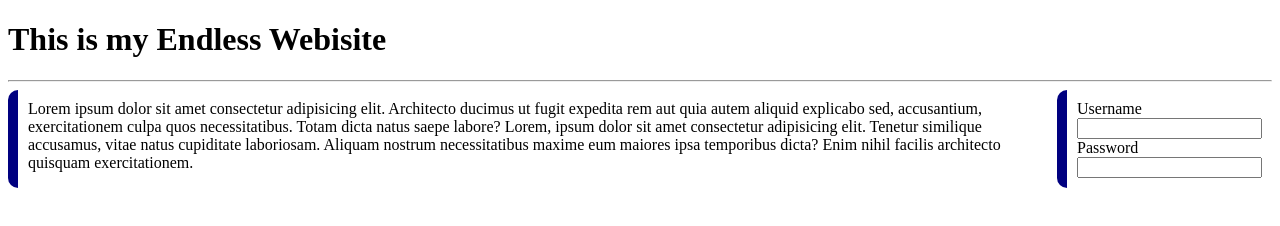
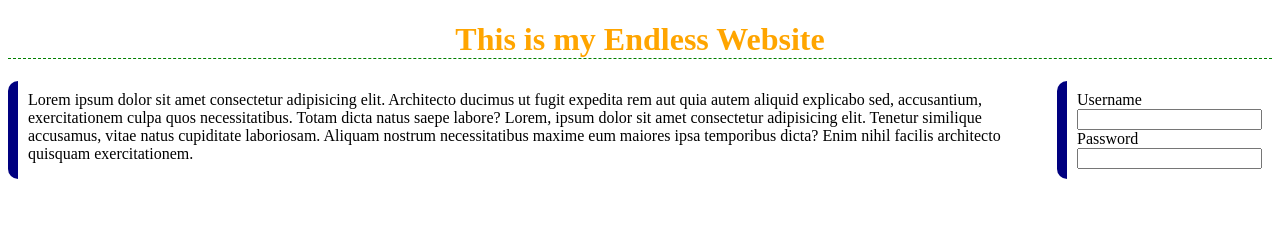
Before and after one commit to AbrarTunio/endless, a plain HTML site: page index.html in a window 1280 px wide. Drawn offline with Linux system fonts and the light colour scheme.

Commit message:
Add files via upload
changes made in h1 and some styling

```diff
--- a/index.html
+++ b/index.html
@@ -4,8 +4,13 @@
     <meta charset="UTF-8" />
     <meta http-equiv="X-UA-Compatible" content="IE=edge" />
     <meta name="viewport" content="width=device-width, initial-scale=1.0" />
-    <title>Document</title>
+    <title>Endless</title>
     <style>
+      h1 {
+        color: orange;
+        text-align: center;
+        border-bottom: 1px dashed green;
+      }
       .container {
         display: flex;
       }
@@ -17,8 +22,8 @@
     </style>
   </head>
   <body>
-    <h1>This is my Endless Webisite</h1>
-    <hr />
+    <h1>This is my Endless Website</h1>
+
     <div class="container">
       <div class="item">
         Lorem ipsum dolor sit amet consectetur adipisicing elit. Architecto
```
